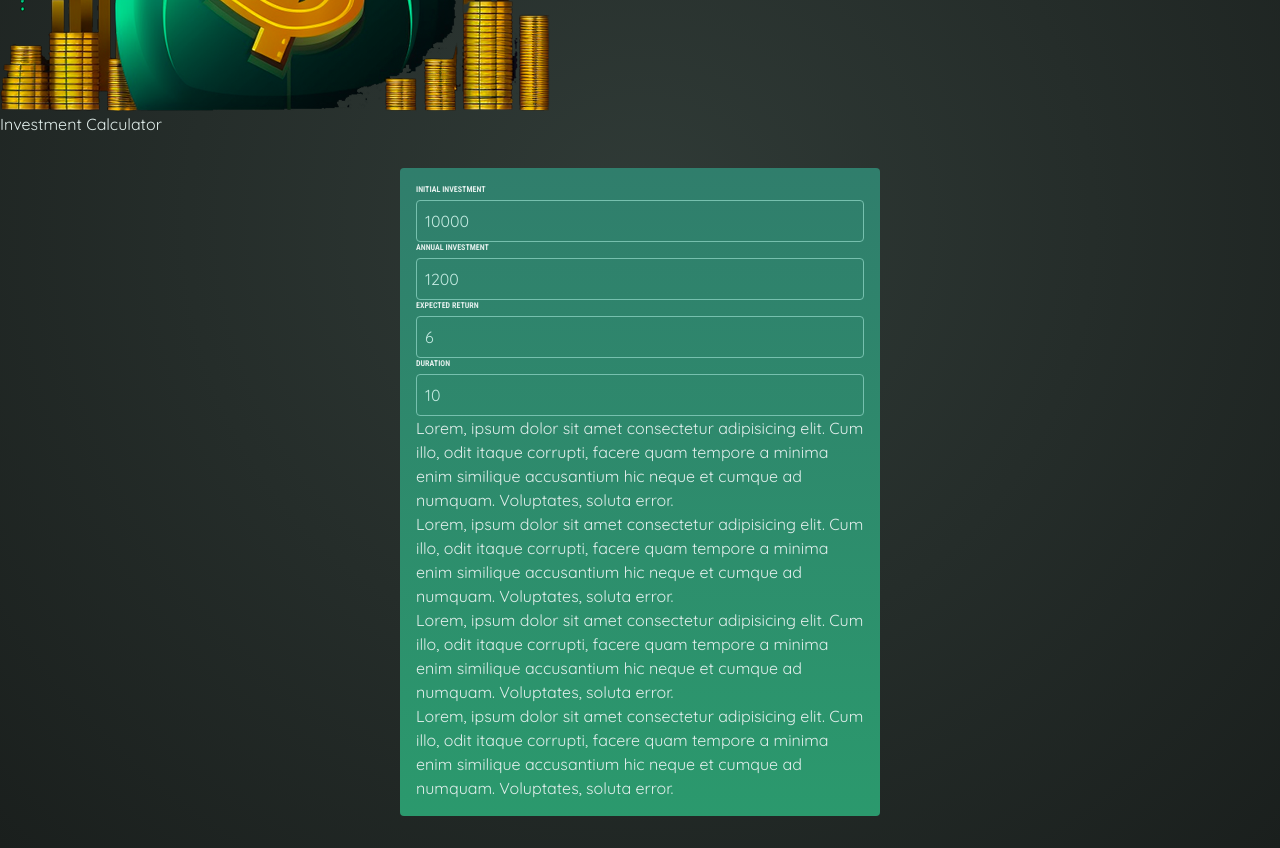
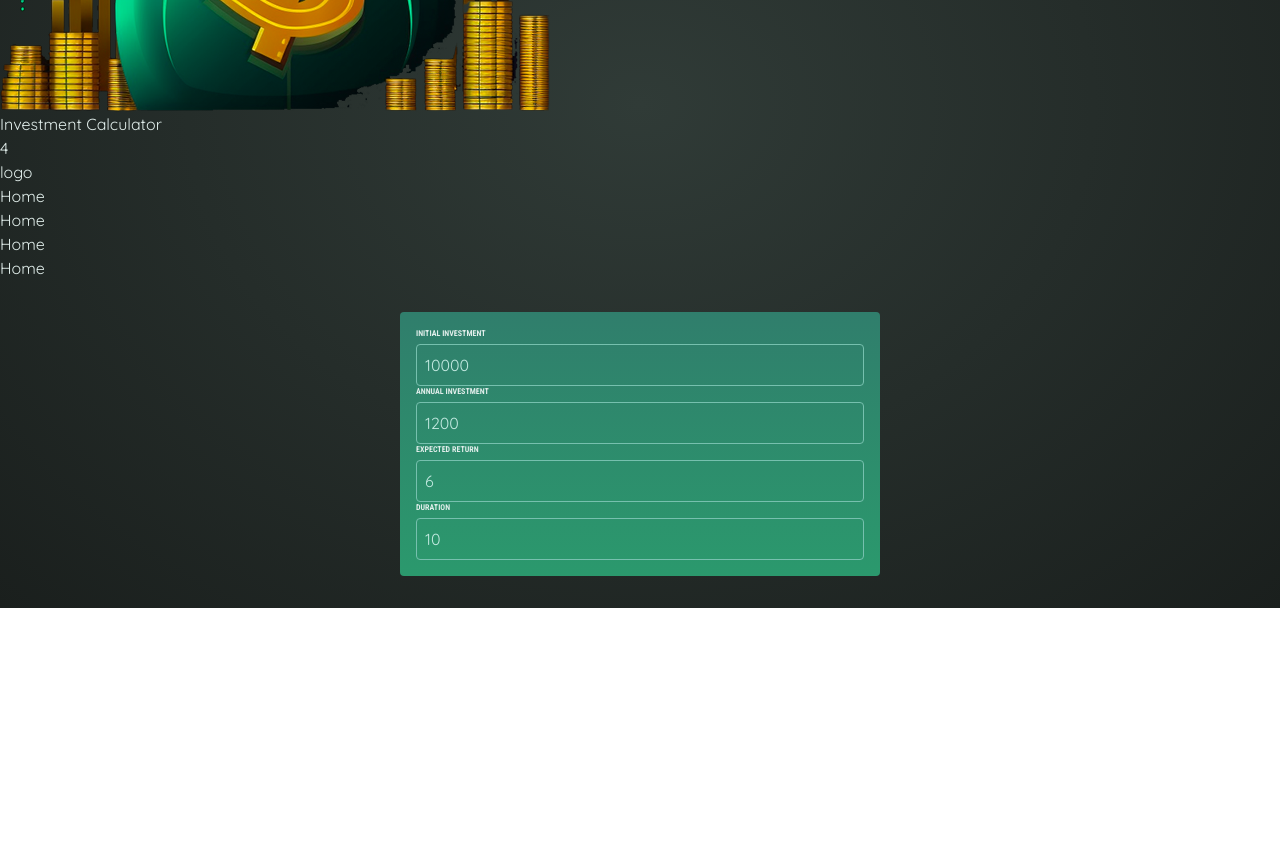
Before and after one commit to SheerGhazi/Investing-Calculator, a React (Vite) app: page / in a window 1280 px wide. Shown: the part 400-1248 px from the top of the page. After the commit the page ends 1008 px from the top, so only its background shows below. Built offline with nearby package versions, Linux system fonts and the light colour scheme.

Commit message:
fix: Header

```diff
--- a/src/Components/Header/Header.jsx
+++ b/src/Components/Header/Header.jsx
@@ -6,7 +6,20 @@ const Header = () => {
     <div id='header ' className='flex flex-col justify-center items-center gap-4 py-5' >
       <img className=' size-24 ' src={investment_logo} alt="" />
       <h1 className=''>Investment Calculator</h1>
+      <section>
+        <nav className='flex justify-between'>4
+          <h1>logo</h1>
+          <ul className=' flex'>
+            <li>Home</li>
+            <li>Home</li>
+            <li>Home</li>
+            <li>Home</li>
+
+          </ul>
+        </nav>
+      </section>
     </div>
+
   )
 }
 
--- a/src/Components/UserInput/UserInput.jsx
+++ b/src/Components/UserInput/UserInput.jsx
@@ -65,12 +65,6 @@ const UserInput = () => {
         </p>
       </div>
 
-      <section>
-        <p>Lorem, ipsum dolor sit amet consectetur adipisicing elit. Cum illo, odit itaque corrupti, facere quam tempore a minima enim similique accusantium hic neque et cumque ad numquam. Voluptates, soluta error.</p>
-        <p>Lorem, ipsum dolor sit amet consectetur adipisicing elit. Cum illo, odit itaque corrupti, facere quam tempore a minima enim similique accusantium hic neque et cumque ad numquam. Voluptates, soluta error.</p>
-        <p>Lorem, ipsum dolor sit amet consectetur adipisicing elit. Cum illo, odit itaque corrupti, facere quam tempore a minima enim similique accusantium hic neque et cumque ad numquam. Voluptates, soluta error.</p>
-        <p>Lorem, ipsum dolor sit amet consectetur adipisicing elit. Cum illo, odit itaque corrupti, facere quam tempore a minima enim similique accusantium hic neque et cumque ad numquam. Voluptates, soluta error.</p>
-      </section>
     </section>
   );
 };
```
